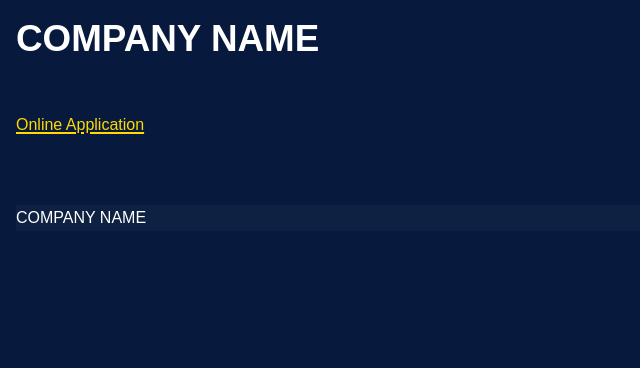
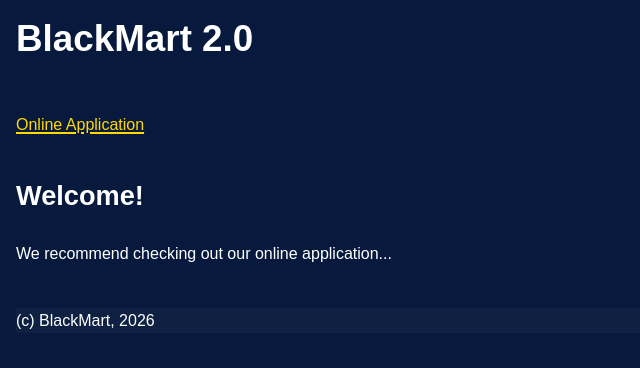
Before and after one commit to andy-and-terry/blackmart_2.0, a plain HTML site: page index.html in a window 1280 px wide. Shown: the whole page, without its empty margins (0-640 px from the left). Drawn offline with Linux system fonts and the light colour scheme.

Commit message:
Update index.html

```diff
--- a/index.html
+++ b/index.html
@@ -4,22 +4,24 @@
 	<meta charset="UTF-8">
 	<!-- Ensures correct scaling on mobile devices -->
 	<meta name="viewport" content="width=device-width, initial-scale=1">
-	<title>COMPANY NAME</title>
+	<title>BlackMart 2.0</title>
 	<link rel="stylesheet" href="assets/css/main.css">
 	<script defer src="assets/js/main.js"></script>
 	<script defer src="assets/js/drc.js"></script>
 </head>
 <body>
 	<!-- Site header / branding -->
-	<h1>COMPANY NAME</h1>
+	<h1>BlackMart 2.0</h1>
 	<br>
 	<p><a href="onlineapp/">Online Application</a></p>
 	<br>
 	<!-- Main content area -->
 	<section id="content">
 	<!--content here...-->
+	<h3>Welcome!</h3>
+	<p>We recommend checking out our online application...</p>
 	</section>
 	<br>
-	<footer>COMPANY NAME</footer>
+	<footer> (c) BlackMart, 2026</footer>
 </body>
 </html>
```
